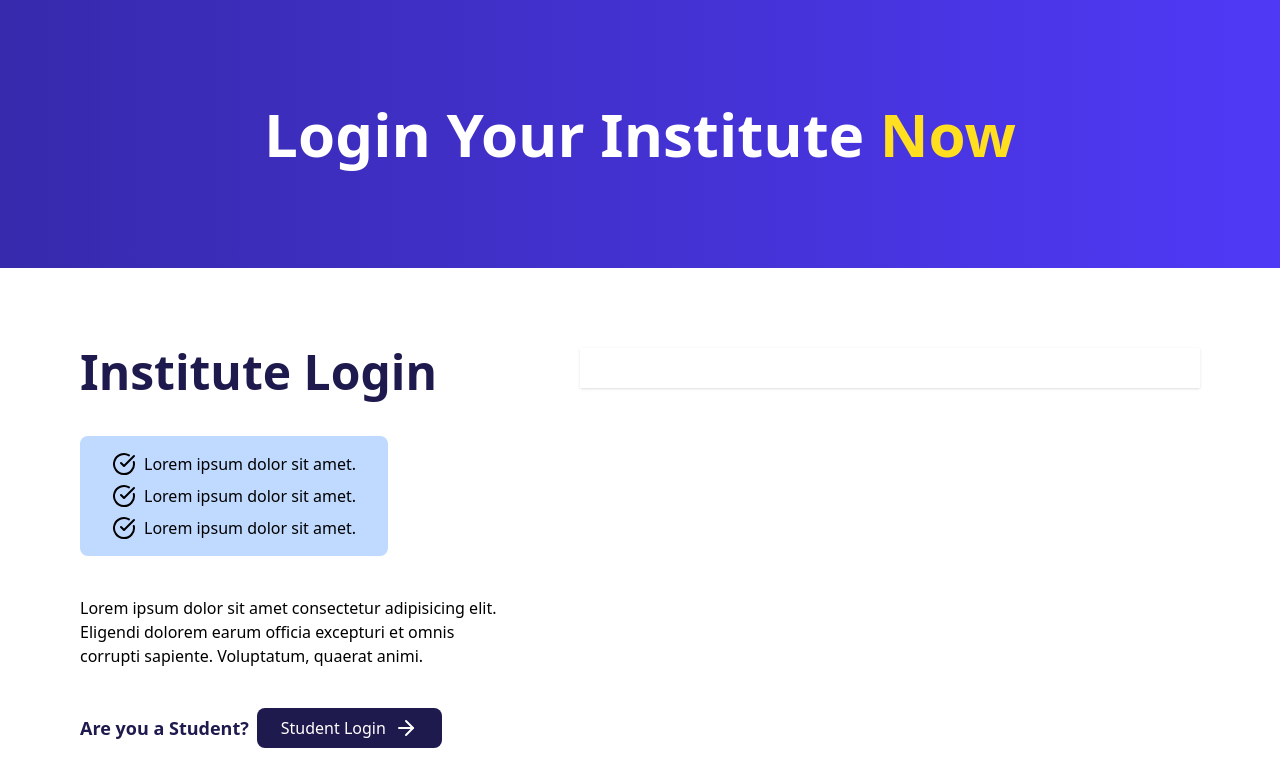
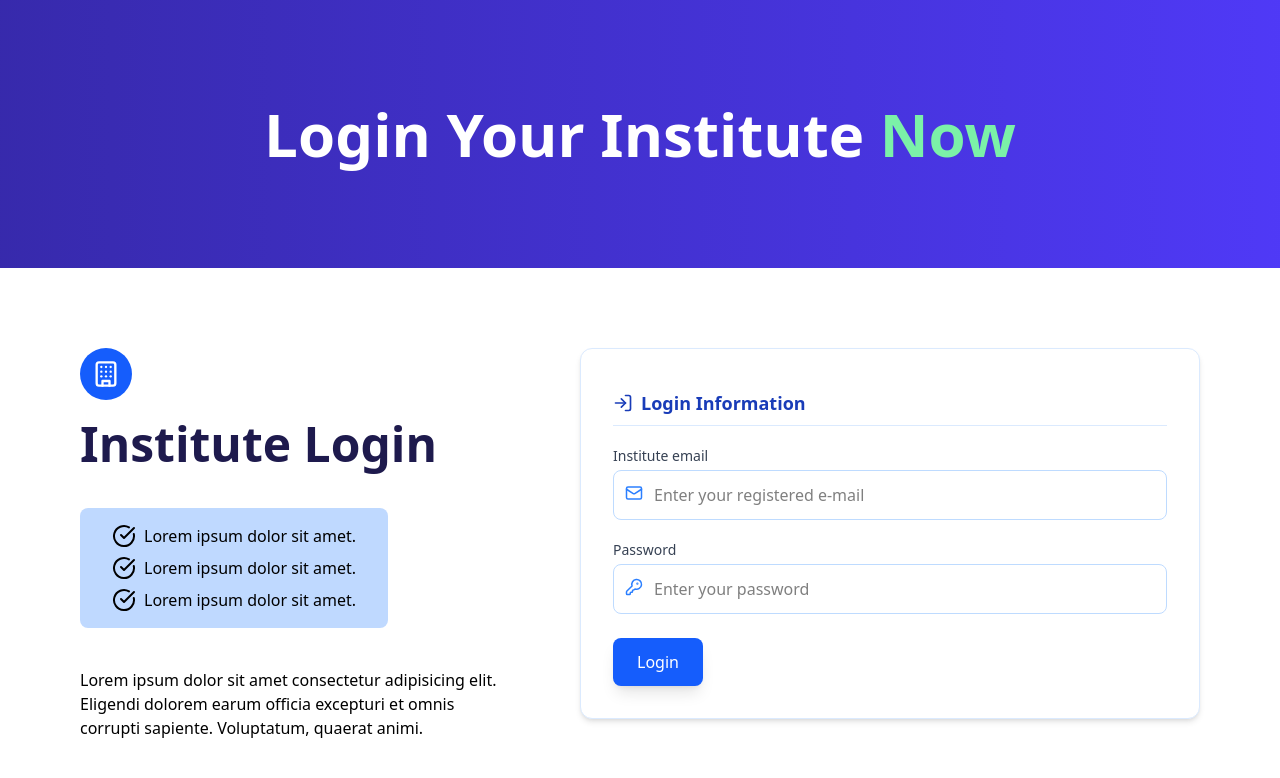
Before and after one commit to InsansaTechnoledge/Test-Series, a React (Vite) app in the folder TestSeries/: page /login in a window 1280 px wide. Shown: the top 778 px of the page. Built offline with nearby package versions, Linux system fonts and the light colour scheme.

Commit message:
student login and institute login

```diff
--- a/TestSeries/features/auth/pages/InstituteLogin/InstituteLoginForm.jsx
+++ b/TestSeries/features/auth/pages/InstituteLogin/InstituteLoginForm.jsx
@@ -1,12 +1,81 @@
-import React from 'react'
+import { Building, Key, KeyRound, LogIn, Mail, MapPin } from 'lucide-react'
+import React, { useState } from 'react'
 
 const InstituteLoginForm = () => {
+
+    const [formData, setFormData] = useState({
+        email: '',
+        password: '',
+    });
+
+    const handleSubmit = () => {
+
+    }
+
+    const handleChange = (e, field, nested = null) => {
+        const value = e.target.value;
+
+        if (nested) {
+            setFormData((prev) => ({
+                ...prev,
+                [nested]: {
+                    ...prev[nested],
+                    [field]: value,
+                },
+            }));
+        } else {
+            setFormData((prev) => ({ ...prev, [field]: value }));
+        }
+    };
+
     return (
-        <div>
-            <form className='shadow-sm p-5'>
-                <div>
+        <div className="bg-white rounded-xl shadow-md p-8 border border-blue-100">
+            <form onSubmit={handleSubmit}>
+                <div className="mt-2">
+                    <h3 className="font-semibold text-blue-800 flex items-center text-lg pb-2 border-b border-blue-100">
+                        <LogIn className="mr-2" size={20} />
+                        Login Information
+                    </h3>
+                </div>
 
+                <div className="grid md:grid-cols-1 gap-6 mt-5">
+                    <div>
+                        <label className="block text-gray-700 text-sm font-medium mb-1">Institute email</label>
+                        <div className="relative">
+                            <input
+                                type="text"
+                                className="w-full pl-10 pr-4 py-3 border border-blue-200 rounded-lg focus:ring-2 focus:ring-blue-500 focus:border-blue-500 transition-all"
+                                required
+                                value={formData.email}
+                                onChange={(e) => handleChange(e, 'email')}
+                                placeholder="Enter your registered e-mail"
+                            />
+                            <Mail className="absolute left-3 top-3.5 text-blue-500" size={18} />
+                        </div>
+                    </div>
                 </div>
+                <div className="grid md:grid-cols-1 gap-6 mt-5">
+                    <div>
+                        <label className="block text-gray-700 text-sm font-medium mb-1">Password</label>
+                        <div className="relative">
+                            <input
+                                type="text"
+                                className="w-full pl-10 pr-4 py-3 border border-blue-200 rounded-lg focus:ring-2 focus:ring-blue-500 focus:border-blue-500 transition-all"
+                                required
+                                value={formData.password}
+                                onChange={(e) => handleChange(e, 'password')}
+                                placeholder="Enter your password"
+                            />
+                            <KeyRound className="absolute left-3 top-3.5 text-blue-500" size={18} />
+                        </div>
+                    </div>
+                </div>
+                <button
+                    type="submit"
+                    className="mt-6 bg-blue-600 hover:bg-blue-700 text-white py-3 px-6 rounded-lg font-medium transition-all disabled:opacity-70 shadow-lg flex items-center justify-center"
+                >
+                    Login
+                </button>
             </form>
         </div>
     )
--- a/TestSeries/features/auth/pages/InstituteLogin/InstituteLoginPage.jsx
+++ b/TestSeries/features/auth/pages/InstituteLogin/InstituteLoginPage.jsx
@@ -1,14 +1,19 @@
-import { ArrowRight, CheckCircle } from 'lucide-react';
+import { ArrowRight, Building, CheckCircle } from 'lucide-react';
 import React from 'react';
+import InstituteLoginForm from './InstituteLoginForm';
 
 const InstituteLoginPage = (props) => {
   return (
     <div>
         <div className='grid grid-cols-12 gap-20 mx-20 pt-20 min-h-screen'>
             <div className='col-span-5'>
-                <h1 className='text-indigo-950 font-bold text-5xl'>
+                <div className='bg-blue-600 p-3 w-fit h-fit rounded-full'>
+                    <Building className='w-7 h-7 text-white'/>
+                </div>
+                <h1 className='mt-5 text-indigo-950 font-bold text-5xl'>
                     Institute Login
                 </h1>
+
                 <div className=''>
                     <div className='px-8 py-4 rounded-lg bg-blue-500/30 w-fit my-10'>
                         <div className='space-y-2'>
@@ -38,7 +43,7 @@ const InstituteLoginPage = (props) => {
                 <div className='flex space-x-2 mt-10 w-fit'>
                     <h2 className='my-auto text-indigo-950 font-semibold text-lg'>Are you a Student?</h2>
                     <button
-                    onClick={()=>props.setLoginFor('student')}
+                    onClick={()=>props.setLoginFor('Student')}
                     className='my-auto group py-2 px-6 bg-indigo-950 text-white rounded-lg'>
                         <div className='flex space-x-2'>
                             <span>
@@ -50,9 +55,7 @@ const InstituteLoginPage = (props) => {
                 </div>
             </div>
             <div className='col-span-7'>
-                <form className='shadow-sm p-5'>
-
-                </form>
+                <InstituteLoginForm />
             </div>
         </div>
     </div>
--- a/TestSeries/features/auth/pages/InstituteRegistrationPage.jsx
+++ b/TestSeries/features/auth/pages/InstituteRegistrationPage.jsx
@@ -2,7 +2,7 @@ import React from 'react'
 import RegistrationHeader from '../components/RegistrationHeader'
 import RegistrationForm from '../components/RegistrationForm'
 
-const InstituteLoginPage = () => {
+const InstituteRegistrationPage = () => {
   return (
     <div>
       <RegistrationHeader/>
@@ -11,4 +11,4 @@ const InstituteLoginPage = () => {
   )
 }
 
-export default InstituteLoginPage
+export default InstituteRegistrationPage
--- a/TestSeries/features/auth/pages/LoginHeader.jsx
+++ b/TestSeries/features/auth/pages/LoginHeader.jsx
@@ -1,7 +1,7 @@
 import { Check } from 'lucide-react';
 import React from 'react'
 
-const LoginHeader = () => {
+const LoginHeader = (props) => {
   return (
     <div className="bg-gradient-to-r from-indigo-800 to-indigo-600 py-12 md:py-20 px-4">
       <div className="container mx-auto">
@@ -10,7 +10,7 @@ const LoginHeader = () => {
           </div>
 
           <h1 className="text-4xl md:text-6xl font-bold text-white text-center mb-6">
-            Login Your Institute <span className="text-yellow-300">Now</span>
+            Login Your {props.loginFor} <span className="text-green-300">Now</span>
           </h1>
 
           {/* <p className="text-xl md:text-2xl text-indigo-100 text-center mb-8">
--- a/TestSeries/features/auth/pages/LoginMainPage.jsx
+++ b/TestSeries/features/auth/pages/LoginMainPage.jsx
@@ -4,12 +4,12 @@ import InstituteLoginPage from './InstituteLogin/InstituteLoginPage';
 import StudentLoginPage from './StudentLogin/StudentLoginPage';
 
 const LoginMainPage = () => {
-    const [loginFor, setLoginFor] = useState('institute');
+    const [loginFor, setLoginFor] = useState('Institute');
     return (
     <div>
-        <LoginHeader />
+        <LoginHeader loginFor={loginFor}/>
         {
-            loginFor==="institute"
+            loginFor==="Institute"
             ?
             <InstituteLoginPage setLoginFor={setLoginFor} />
             :
--- a/TestSeries/features/auth/pages/StudentLogin/StudentLoginForm.jsx
+++ b/TestSeries/features/auth/pages/StudentLogin/StudentLoginForm.jsx
@@ -0,0 +1,84 @@
+import { Building, Key, KeyRound, LogIn, Mail, MapPin } from 'lucide-react'
+import React, { useState } from 'react'
+
+const StudentLoginForm = () => {
+
+    const [formData, setFormData] = useState({
+        email: '',
+        password: '',
+    });
+
+    const handleSubmit = () => {
+
+    }
+
+    const handleChange = (e, field, nested = null) => {
+        const value = e.target.value;
+
+        if (nested) {
+            setFormData((prev) => ({
+                ...prev,
+                [nested]: {
+                    ...prev[nested],
+                    [field]: value,
+                },
+            }));
+        } else {
+            setFormData((prev) => ({ ...prev, [field]: value }));
+        }
+    };
+
+    return (
+        <div className="bg-white rounded-xl shadow-md p-8 border border-blue-100">
+            <form onSubmit={handleSubmit}>
+                <div className="mt-2">
+                    <h3 className="font-semibold text-blue-800 flex items-center text-lg pb-2 border-b border-blue-100">
+                        <LogIn className="mr-2" size={20} />
+                        Login Information
+                    </h3>
+                </div>
+
+                <div className="grid md:grid-cols-1 gap-6 mt-5">
+                    <div>
+                        <label className="block text-gray-700 text-sm font-medium mb-1">Student email</label>
+                        <div className="relative">
+                            <input
+                                type="text"
+                                className="w-full pl-10 pr-4 py-3 border border-blue-200 rounded-lg focus:ring-2 focus:ring-blue-500 focus:border-blue-500 transition-all"
+                                required
+                                value={formData.email}
+                                onChange={(e) => handleChange(e, 'email')}
+                                placeholder="Enter your registered e-mail"
+                            />
+                            <Mail className="absolute left-3 top-3.5 text-blue-500" size={18} />
+                        </div>
+                    </div>
+                </div>
+                <div className="grid md:grid-cols-1 gap-6 mt-5">
+                    <div>
+                        <label className="block text-gray-700 text-sm font-medium mb-1">Password</label>
+                        <div className="relative">
+                            <input
+                                type="text"
+                                className="w-full pl-10 pr-4 py-3 border border-blue-200 rounded-lg focus:ring-2 focus:ring-blue-500 focus:border-blue-500 transition-all"
+                                required
+                                value={formData.password}
+                                onChange={(e) => handleChange(e, 'password')}
+                                placeholder="Enter your password"
+                            />
+                            <KeyRound className="absolute left-3 top-3.5 text-blue-500" size={18} />
+                        </div>
+                    </div>
+                </div>
+                <button
+                    type="submit"
+                    className="mt-6 bg-blue-600 hover:bg-blue-700 text-white py-3 px-6 rounded-lg font-medium transition-all disabled:opacity-70 shadow-lg flex items-center justify-center"
+                >
+                    Login
+                </button>
+            </form>
+        </div>
+    )
+}
+
+export default StudentLoginForm
--- a/TestSeries/features/auth/pages/StudentLogin/StudentLoginPage.jsx
+++ b/TestSeries/features/auth/pages/StudentLogin/StudentLoginPage.jsx
@@ -1,12 +1,16 @@
-import { ArrowRight, CheckCircle } from 'lucide-react'
+import { ArrowRight, CheckCircle, UserRound } from 'lucide-react'
 import React from 'react'
+import StudentLoginForm from './StudentLoginForm'
 
 const StudentLoginPage = (props) => {
   return (
     <div>
         <div className='grid grid-cols-12 gap-20 mx-20 pt-20 min-h-screen'>
             <div className='col-span-5'>
-                <h1 className='text-indigo-950 font-bold text-5xl'>
+                <div className='bg-blue-600 p-3 w-fit h-fit rounded-full'>
+                    <UserRound className='w-7 h-7 text-white'/>
+                </div>
+                <h1 className= 'mt-5 text-indigo-950 font-bold text-5xl'>
                     Student Login
                 </h1>
                 <div className=''>
@@ -38,7 +42,7 @@ const StudentLoginPage = (props) => {
                 <div className='flex space-x-2 mt-10 w-fit'>
                     <h2 className='my-auto text-indigo-950 font-semibold text-lg'>Are you an Institute?</h2>
                     <button
-                    onClick={()=>{props.setLoginFor('institute')}}
+                    onClick={()=>{props.setLoginFor('Institute')}}
                     className='my-auto group py-2 px-6 bg-indigo-950 text-white rounded-lg'>
                         <div className='flex space-x-2'>
                             <span>
@@ -50,9 +54,7 @@ const StudentLoginPage = (props) => {
                 </div>
             </div>
             <div className='col-span-7'>
-                <form className='shadow-sm p-5'>
-
-                </form>
+                <StudentLoginForm />
             </div>
         </div>
     </div>
```
